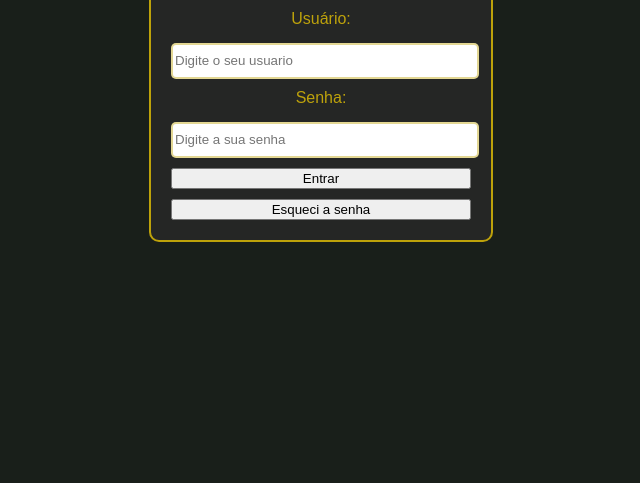
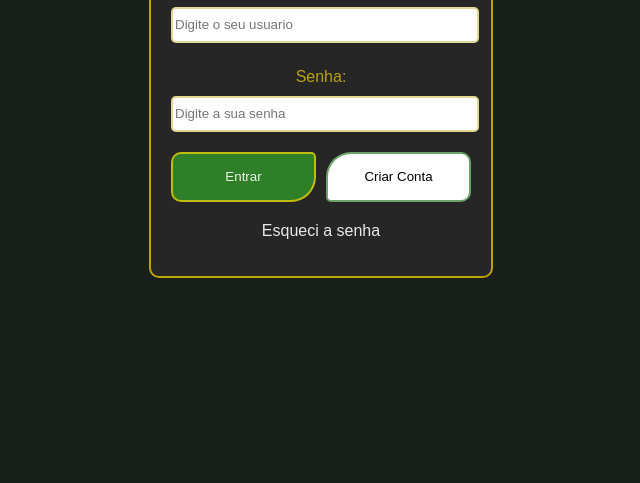
Before and after one commit to ChriszRuan/login-form, a plain HTML site: page index.html in a window 1280 px wide. Shown: the part 333-816 px from the top of the page, without its empty margins (327-967 px from the left). Drawn offline with Linux system fonts and the light colour scheme.

Commit message:
Estilização completa

```diff
--- a/index.html
+++ b/index.html
@@ -16,8 +16,11 @@
             <label for="password">Senha:</label>
             <input type="password" id="password" name="password" placeholder="Digite a sua senha" required>
 
-            <button type="submit">Entrar</button>
-            <button type="button">Esqueci a senha</button>
+            <div class="botoes-container">
+                <button type="submit" id="login-button">Entrar</button>
+                <button type="button" id="register-button">Criar Conta</button>
+            </div>
+            <p id="redefinir-senha" href="">Esqueci a senha</p>
         </form>
     </div>
 
--- a/style.css
+++ b/style.css
@@ -37,6 +37,7 @@
     border-radius: 5px;
     border: 2px solid rgba(216, 199, 102, 0.7);
     width: 100%;
+    margin-bottom: 10px;
 
 }
 
@@ -44,7 +45,77 @@
 label{
     text-align: center;
     color: rgba(255, 215, 0, 0.7);
-    margin-bottom: 5px;
+    margin-top: 5px;
 }
 
 /* Botões do formulário */
+button {
+    flex: 1;
+    transition: 0.5s;
+}
+.botoes-container{
+    display: flex;
+    gap: 10px;
+    height: 50px;
+    justify-content: center;
+    cursor: pointer;
+}
+
+/* Entrar*/
+#login-button{
+    background-color: rgb(47, 126, 40);
+    color: rgba(255, 255, 255, 0.9);
+    border: 2px solid rgba(255, 215, 0, 0.7);
+    border-radius: 10px 5px 25px 10px;
+}
+
+/* Criar Conta */
+#register-button{
+    background-color: rgba(255, 255, 255, 1);
+    color: rgba(0, 0, 0, 1);
+    border-radius: 25px 10px 10px 5px;
+     border: 2px solid rgba(47, 126, 40, 0.7);
+}
+
+/* Esqueci Senha*/
+#redefinir-senha{
+    color: rgba(255, 255, 255, 0.9);
+    text-align: center;
+    margin-top: 10px;
+    cursor: pointer;
+    transition: 0.5s;
+}
+
+/* Efeitos Hover Botões*/
+#login-button:hover{
+    transform: scale(1.1);
+    background-color: rgba(48, 236, 31, 0.7);
+    color: rgba(255, 255, 255, 0.9);
+    border: 2px solid rgba(255, 215, 0, 0.7);
+    box-shadow: 2px 2.5px 5px 5px rgba(255, 215, 0, 0.5);
+    animation: pulse 2s infinite;
+}
+
+#register-button:hover{
+    transform: scale(1.1);
+    background-color: rgba(122, 78, 45, 0.7);
+    color: rgba(255, 255, 255, 0.9);
+    border: 2px solid rgba(47, 126, 40, 0.7);
+    box-shadow: 2px 2.5px 5px 5px rgba(47, 126, 40, 0.5);
+    animation: pulse 2s infinite;
+}
+
+#redefinir-senha:hover{
+    transform: scale(1.1);
+    color: rgba(255, 215, 0, 0.9);
+    animation: pulse 2s infinite;
+}
+
+@keyframes pulse {
+    0%, 100% {
+        opacity: 1;
+    }
+    50% {
+        opacity: 0.7;
+    }
+}
```
